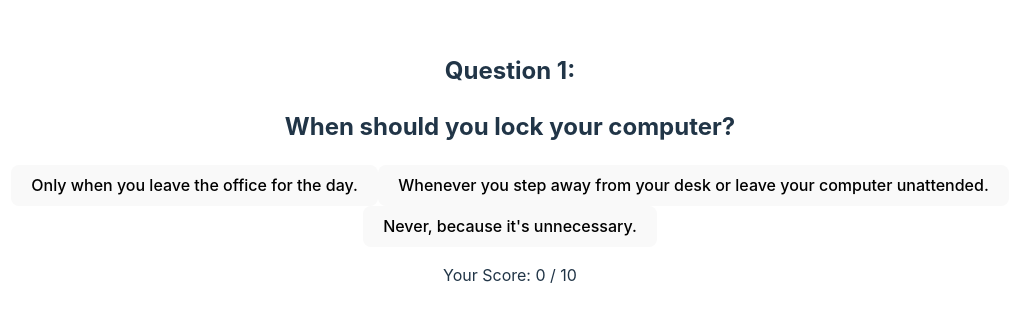
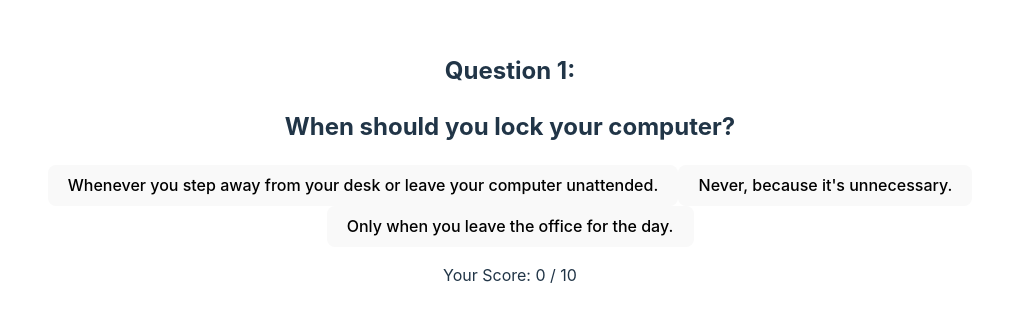
Before and after one commit to ej8899/cybertest, a React (Vite) app: page / in a window 1280 px wide. Shown: the part 232-554 px from the top of the page, without its empty margins (130-1148 px from the left). Built offline with nearby package versions, Linux system fonts and the light colour scheme.

Commit message:
update: randomize answer positions

```diff
--- a/src/Options.jsx
+++ b/src/Options.jsx
@@ -1,13 +1,20 @@
 // Options.jsx
-import React from 'react';
+import React, { useState, useEffect } from 'react';
 
 function Options({ options, onAnswerClick }) {
+  // Shuffle the answer options
+  const shuffledOptions = [...options];
+  for (let i = shuffledOptions.length - 1; i > 0; i--) {
+    const j = Math.floor(Math.random() * (i + 1));
+    [shuffledOptions[i], shuffledOptions[j]] = [shuffledOptions[j], shuffledOptions[i]];
+  }
+
   return (
     <div className="options">
-      {options.map((option, index) => (
+      {shuffledOptions.map((option, index) => (
         <button
           key={index}
-          className="option selected-answer" // Add the selected-answer class here
+          className="option"
           onClick={() => onAnswerClick(option)}
         >
           {option}
```
